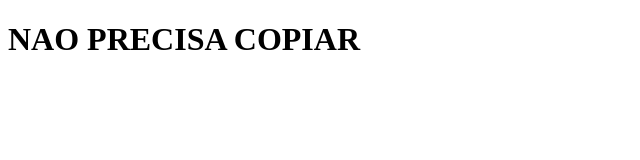
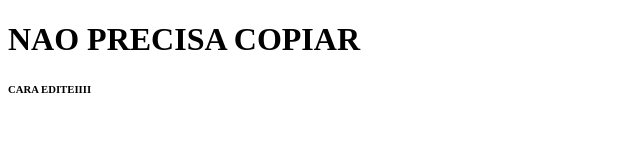
Before and after one commit to Pedrossl/meuprojetofinal_front, a plain HTML site: page index.html in a window 1280 px wide. Shown: the whole page, without its empty margins (0-640 px from the left). Drawn offline with Linux system fonts and the light colour scheme.

Commit message:
adicionei um treco ruim

```diff
--- a/index.html
+++ b/index.html
@@ -7,5 +7,6 @@
 </head>
 <body>
     <h1>NAO PRECISA COPIAR</h1>
+    <h6>CARA EDITEIIII</h6>
 </body>
 </html>
```
